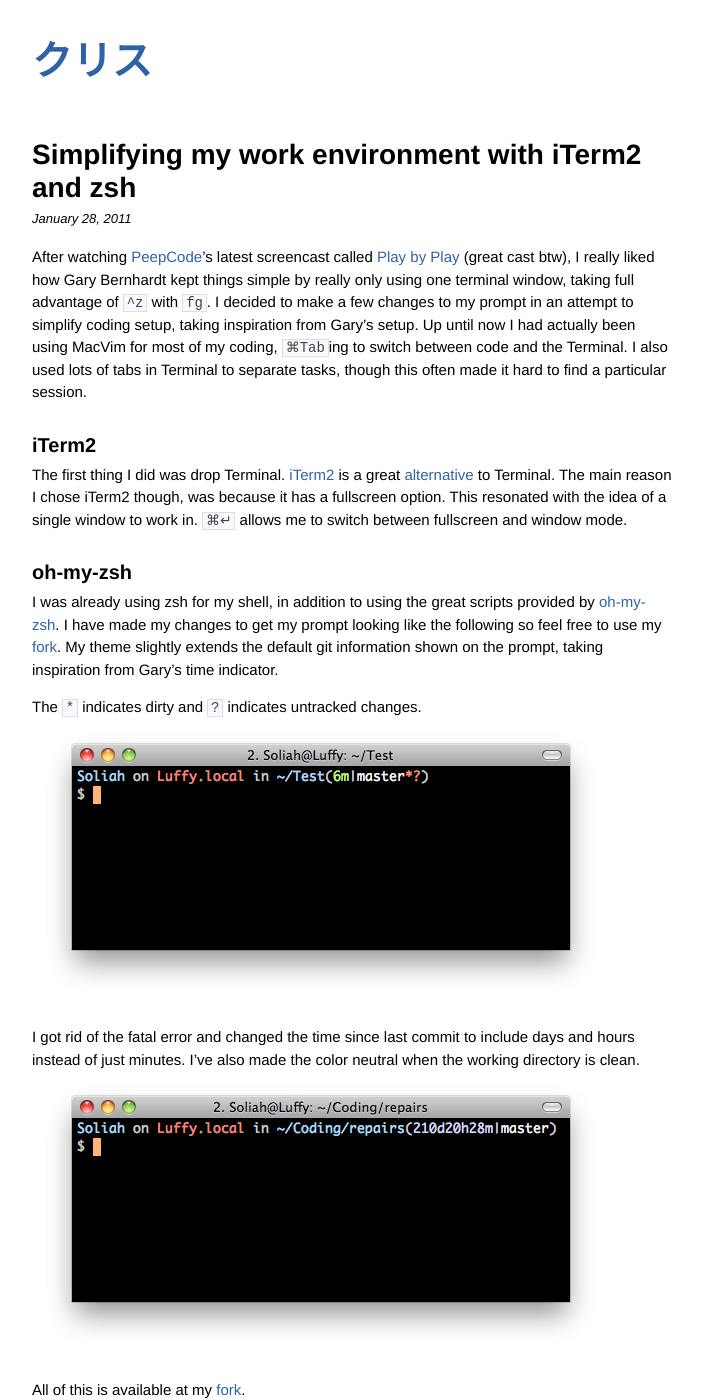
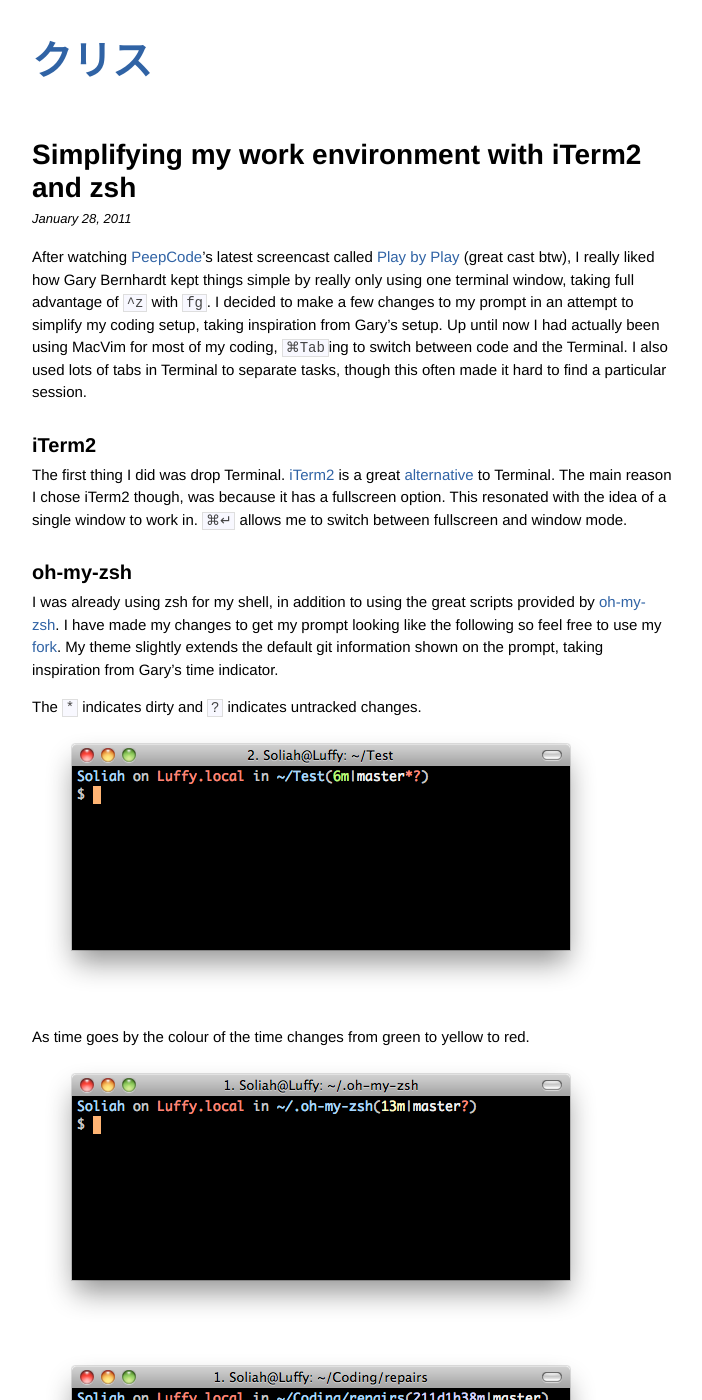
Before and after one commit to christophersjchow/blog, a Jekyll site: the page built from _posts/2011-01-28-Simplifying-my-work-environment-with-iTerm2-and-zsh.markdown, in a window 1280 px wide and 1400 px high. Shown: the whole window, without its empty margins (288-990 px from the left). Built offline with Jekyll 4.4.1, drawn with Linux system fonts in a browser that asks for light colours; comment, search, counter and statistics services are not loaded.

Commit message:
Added more pictures to post.

```diff
--- a/_posts/2011-01-28-Simplifying-my-work-environment-with-iTerm2-and-zsh.markdown
+++ b/_posts/2011-01-28-Simplifying-my-work-environment-with-iTerm2-and-zsh.markdown
@@ -3,7 +3,7 @@ layout: post
 title: Simplifying my work environment with iTerm2 and zsh
 ---
 
-After watching [PeepCode](http://www.peepcode.com)'s latest screencast called [Play by Play](http://peepcode.com/products/play-by-play-bernhardt) (great cast btw), I really liked how Gary Bernhardt kept things simple by really only using one terminal window, taking full advantage of `^z` with `fg`. I decided to make a few changes to my prompt in an attempt to simplify coding setup, taking inspiration from Gary's setup. Up until now I had actually been using MacVim for most of my coding, `⌘Tab`ing to switch between code and the Terminal. I also used lots of tabs in Terminal to separate tasks, though this often made it hard to find a particular session.
+After watching [PeepCode](http://www.peepcode.com)'s latest screencast called [Play by Play](http://peepcode.com/products/play-by-play-bernhardt) (great cast btw), I really liked how Gary Bernhardt kept things simple by really only using one terminal window, taking full advantage of `^z` with `fg`. I decided to make a few changes to my prompt in an attempt to simplify my coding setup, taking inspiration from Gary's setup. Up until now I had actually been using MacVim for most of my coding, `⌘Tab`ing to switch between code and the Terminal. I also used lots of tabs in Terminal to separate tasks, though this often made it hard to find a particular session.
 
 ## iTerm2
 
@@ -15,6 +15,8 @@ I was already using zsh for my shell, in addition to using the great scripts pro
 
 The `*` indicates dirty and `?` indicates untracked changes. <img src="/images/posts/2011-01-28-001.png" />
 
+As time goes by the colour of the time changes from green to yellow to red. <img src="/images/posts/2011-01-28-003.png" /> <img src="/images/posts/2011-01-28-004.png" />
+
 I got rid of the fatal error and changed the time since last commit to include days and hours instead of just minutes. I've also made the color neutral when the working directory is clean. <img src="/images/posts/2011-01-28-002.png" />
 
 All of this is available at my [fork](https://github.com/Soliah/oh-my-zsh).
```
Also changed, not shown: images/posts/2011-01-28-003.png (added), images/posts/2011-01-28-004.png (added).
